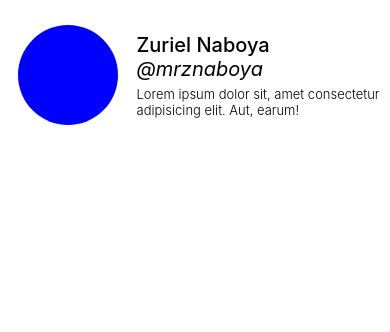
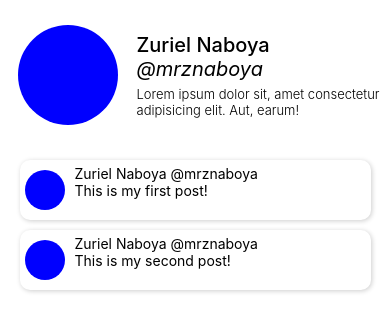
Before and after one commit to mrznaboya/social-media-profile, a React Native app: screen / in a window 390 px wide. Shown: the top 332 px of the page. Built offline with nearby package versions, Linux system fonts and the light colour scheme.

Commit message:
Add PostCard.tsx

```diff
--- /dev/null
+++ b/src/components/PostCard.tsx
@@ -0,0 +1,69 @@
+import { StyleSheet, Text, View } from "react-native";
+import React from "react";
+import { Post } from "../model/post";
+import { USERS } from "../data/users";
+
+type Props = {
+  post: Post;
+};
+
+const PostCard = (props: Props) => {
+  const post = props.post;
+
+  const userInfo = USERS.find((user) => user.id === post.user);
+  //   console.log("🚀 ~ file: PostCard.tsx:14 ~ PostCard ~ userInfo:", userInfo);
+
+  return (
+    <View style={styles.container}>
+      <View style={styles.photoContainer}>
+        <View style={styles.photo} />
+      </View>
+
+      <View style={styles.content}>
+        <Text>
+          {userInfo?.firstName} {userInfo?.lastName} @{userInfo?.userName}
+        </Text>
+        <Text>{post.text}</Text>
+      </View>
+    </View>
+  );
+};
+
+export default PostCard;
+
+const styles = StyleSheet.create({
+  container: {
+    height: 60,
+    width: "90%",
+    backgroundColor: "white",
+    marginTop: 10,
+    borderRadius: 10,
+    flexDirection: "row",
+    shadowOffset: {
+      width: 1,
+      height: 1,
+    },
+    shadowOpacity: 0.2,
+    shadowRadius: 5,
+    elevation: 5, // For Android
+  },
+  photo: {
+    height: 40,
+    width: 40,
+    backgroundColor: "blue",
+    borderRadius: 20,
+  },
+  photoContainer: {
+    height: "100%",
+    width: 50,
+    justifyContent: "center",
+    alignItems: "center",
+  },
+  content: {
+    // backgroundColor: "red",
+    flex: 1,
+    borderTopRightRadius: 10,
+    borderBottomRightRadius: 10,
+    padding: 5,
+  },
+});
--- /dev/null
+++ b/src/data/posts.ts
@@ -0,0 +1,18 @@
+import { Post } from "../model/post";
+
+const MILLISECONDS_IN_HOUR = 3600000;
+
+export const POSTS: Post[] = [
+  {
+    id: "PostA",
+    user: "User1",
+    text: "This is my first post!",
+    createdDate: Date.now(),
+  },
+  {
+    id: "PostB",
+    user: "User1",
+    text: "This is my second post!",
+    createdDate: Date.now() - MILLISECONDS_IN_HOUR,
+  },
+];
--- a/src/data/users.ts
+++ b/src/data/users.ts
@@ -2,6 +2,7 @@ import { User } from "../model/user";
 
 export const USERS: User[] = [
   {
+    id: "User1",
     firstName: "Zuriel",
     lastName: "Naboya",
     userName: "mrznaboya",
--- /dev/null
+++ b/src/model/post.ts
@@ -0,0 +1,6 @@
+export type Post = {
+  id: string;
+  user: string;
+  text: string;
+  createdDate: number;
+};
--- a/src/model/user.ts
+++ b/src/model/user.ts
@@ -1,4 +1,5 @@
 export type User = {
+  id: string;
   firstName: string;
   lastName: string;
   userName: string;
--- a/src/screens/profile/Profile.tsx
+++ b/src/screens/profile/Profile.tsx
@@ -1,15 +1,19 @@
 import { StatusBar, StyleSheet, Text, View } from "react-native";
 import React from "react";
 import { USERS } from "../../data/users";
+import { POSTS } from "../../data/posts";
+import PostCard from "../../components/PostCard";
 
 const Profile = () => {
   const myUser = USERS[0];
-  console.log("🚀 ~ file: App.tsx:7 ~ App ~ myUser:", myUser);
+  //   console.log("🚀 ~ file: App.tsx:7 ~ App ~ myUser:", myUser);
+  const postForUser = POSTS;
 
   return (
     <View style={styles.container}>
+      {/* For Android */}
       <StatusBar backgroundColor={"transparent"} barStyle="dark-content" />
-
+      {/* User Info Header */}
       <View style={styles.topInfo}>
         {/* Photo Column */}
         <View style={styles.imageColumn}>
@@ -24,6 +28,13 @@ const Profile = () => {
           <Text style={styles.username}>@{myUser.userName}</Text>
           <Text style={styles.bio}>{myUser.bio}</Text>
         </View>
+      </View>
+
+      {/* Previous Posts */}
+      <View style={styles.posts}>
+        {postForUser.map((post) => (
+          <PostCard post={post} key={post.id} />
+        ))}
       </View>
     </View>
   );
@@ -70,4 +81,9 @@ const styles = StyleSheet.create({
     fontWeight: "300",
     marginTop: 5,
   },
+  posts: {
+    height: "100%",
+    // backgroundColor: "pink",
+    alignItems: "center",
+  },
 });
```
